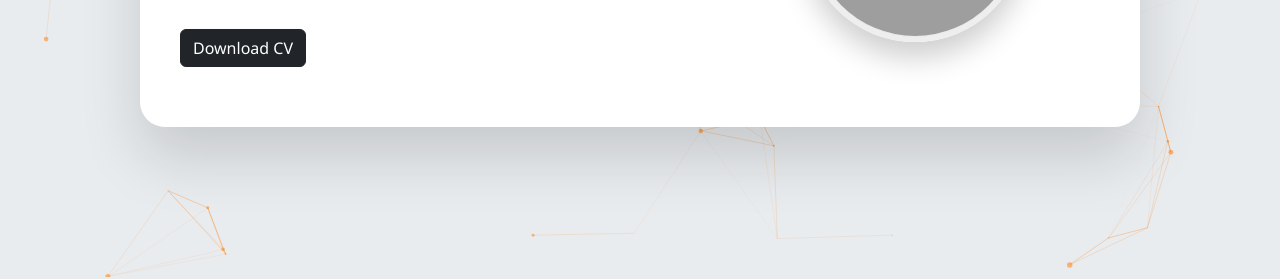
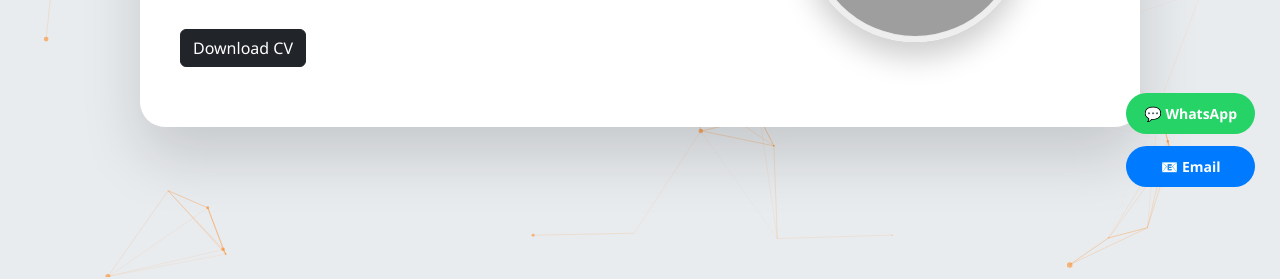
Before and after one commit to nishanthrg123-creator/nishanthrg123-creator.github.io, a plain HTML site: page index.html in a window 1280 px wide. Shown: the part 523-802 px from the top of the page. Drawn offline with nearby package versions, Linux system fonts and the light colour scheme; grey boxes are pictures that could not be loaded.

Commit message:
Update style.css Hire

```diff
--- a/css/style.css
+++ b/css/style.css
@@ -237,6 +237,30 @@ footer {
     transform: translate(-50%, -50%);
 }
 
+/* ================= HIRE ME BUTTON ================= */
+
+#hire-me {
+    position: fixed;
+    bottom: 90px;
+    right: 25px;
+    display: flex;
+    flex-direction: column;
+    gap: 12px;
+    z-index: 9999;
+}
+
+.hire-btn {
+    text-decoration: none;
+    color: white;
+    padding: 10px 18px;
+    border-radius: 25px;
+    font-size: 14px;
+    font-weight: 600;
+    box-shadow: 0 5px 15px rgba(0,0,0,0.3);
+    transition: 0.3s;
+    text-align: center;
+}
+
 /* WhatsApp */
 
 .hire-btn.whatsapp {
```
